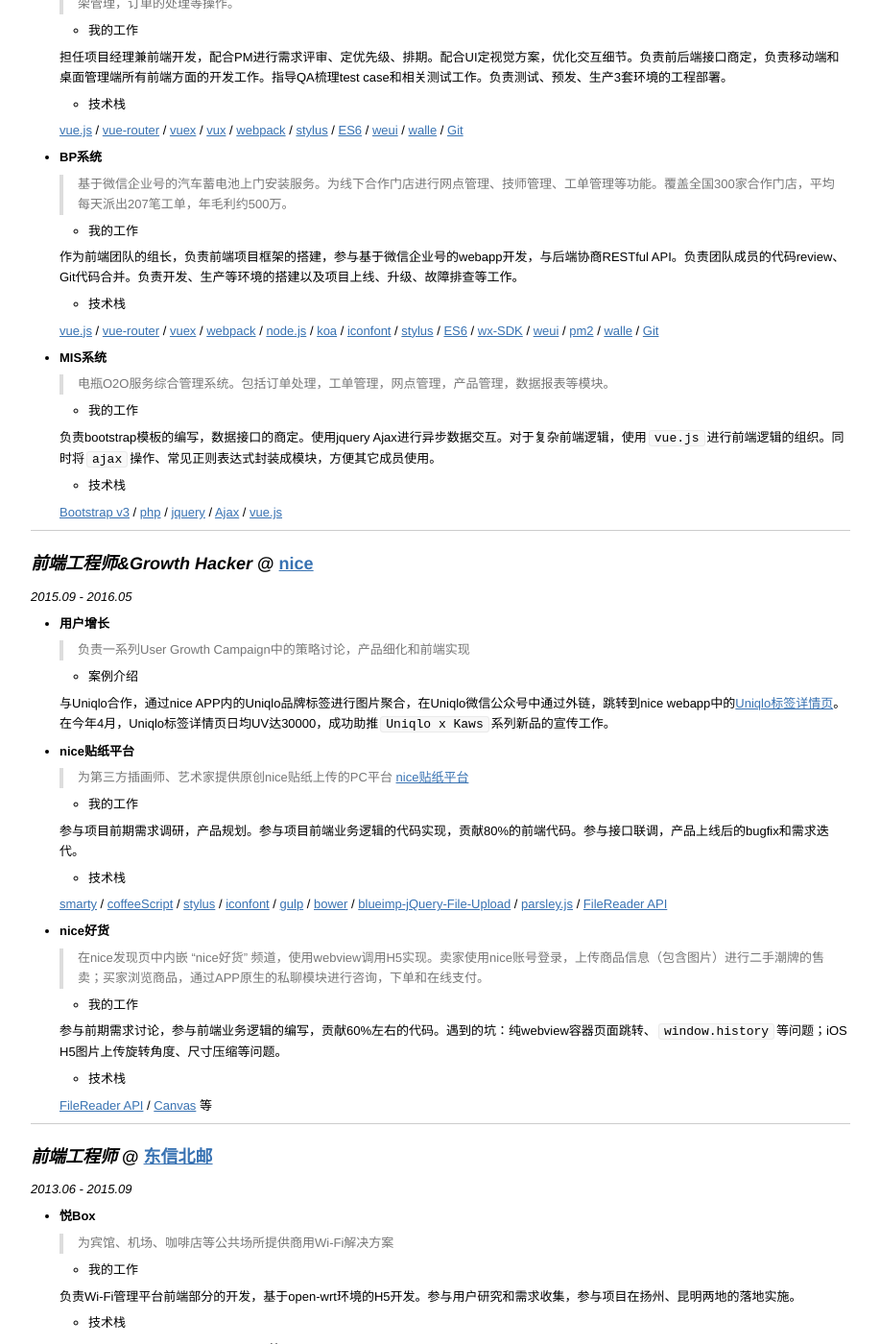
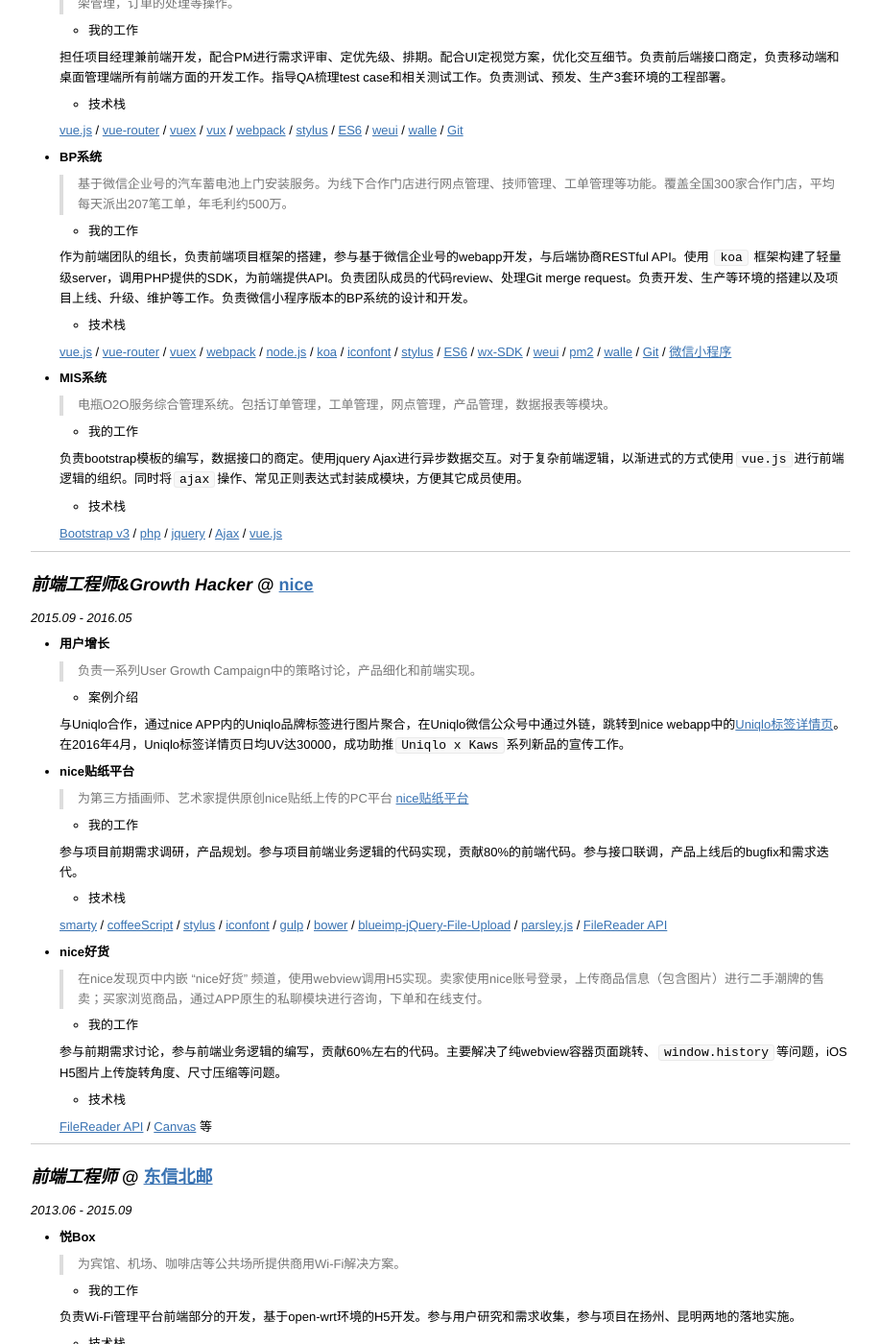
Before and after one commit to rodickmini/rodickmini.github.io, a Jekyll site: the page resume.html, which Jekyll copies as it is, in a window 1280 px wide and 1400 px high, scrolled down 507 px. Shown: the whole window at 96% size, without its empty margins (181-1098 px from the left). Built offline with Jekyll 4.4.1, drawn with Linux system fonts in a browser that asks for light colours; some of the changed text lies outside the part shown.

Commit message:
upd resume

```diff
--- a/resume.html
+++ b/resume.html
@@ -360,24 +360,24 @@
 <li>我的工作</li>
 </ul>
 
-<p>作为前端团队的组长，负责前端项目框架的搭建，参与基于微信企业号的webapp开发，与后端协商RESTful API。负责团队成员的代码review、Git代码合并。负责开发、生产等环境的搭建以及项目上线、升级、故障排查等工作。</p>
+<p>作为前端团队的组长，负责前端项目框架的搭建，参与基于微信企业号的webapp开发，与后端协商RESTful API。使用 <code>koa</code> 框架构建了轻量级server，调用PHP提供的SDK，为前端提供API。负责团队成员的代码review、处理Git merge request。负责开发、生产等环境的搭建以及项目上线、升级、维护等工作。负责微信小程序版本的BP系统的设计和开发。</p>
 
 <ul>
 <li>技术栈</li>
 </ul>
 
-<p><a href="http://cn.vuejs.org/">vue.js</a> / <a href="http://router.vuejs.org/zh-cn/index.html">vue-router</a> / <a href="http://vuex.vuejs.org/">vuex</a> / <a href="https://webpack.github.io/">webpack</a> / <a href="https://nodejs.org">node.js</a> / <a href="http://koajs.com/">koa</a> / <a href="http://www.iconfont.cn/">iconfont</a> / <a href="http://stylus-lang.com/">stylus</a> / <a href="http://es6-features.org/">ES6</a> / <a href="http://mp.weixin.qq.com/wiki/7/aaa137b55fb2e0456bf8dd9148dd613f.html">wx-SDK</a> / <a href="https://weui.io/">weui</a> / <a href="http://pm2.keymetrics.io/">pm2</a> / <a href="https://www.walle-web.io/">walle</a> / <a href="https://git-scm.com/">Git</a></p></li>
+<p><a href="http://cn.vuejs.org/">vue.js</a> / <a href="http://router.vuejs.org/zh-cn/index.html">vue-router</a> / <a href="http://vuex.vuejs.org/">vuex</a> / <a href="https://webpack.github.io/">webpack</a> / <a href="https://nodejs.org">node.js</a> / <a href="http://koajs.com/">koa</a> / <a href="http://www.iconfont.cn/">iconfont</a> / <a href="http://stylus-lang.com/">stylus</a> / <a href="http://es6-features.org/">ES6</a> / <a href="http://mp.weixin.qq.com/wiki/7/aaa137b55fb2e0456bf8dd9148dd613f.html">wx-SDK</a> / <a href="https://weui.io/">weui</a> / <a href="http://pm2.keymetrics.io/">pm2</a> / <a href="https://www.walle-web.io/">walle</a> / <a href="https://git-scm.com/">Git</a> / <a href="https://mp.weixin.qq.com/debug/wxadoc/introduction/index.html">微信小程序</a></p></li>
 <li><p><strong>MIS系统</strong></p>
 
 <blockquote>
-<p>电瓶O2O服务综合管理系统。包括订单处理，工单管理，网点管理，产品管理，数据报表等模块。</p>
+<p>电瓶O2O服务综合管理系统。包括订单管理，工单管理，网点管理，产品管理，数据报表等模块。</p>
 </blockquote>
 
 <ul>
 <li>我的工作</li>
 </ul>
 
-<p>负责bootstrap模板的编写，数据接口的商定。使用jquery Ajax进行异步数据交互。对于复杂前端逻辑，使用<code>vue.js</code>进行前端逻辑的组织。同时将<code>ajax</code>操作、常见正则表达式封装成模块，方便其它成员使用。</p>
+<p>负责bootstrap模板的编写，数据接口的商定。使用jquery Ajax进行异步数据交互。对于复杂前端逻辑，以渐进式的方式使用<code>vue.js</code>进行前端逻辑的组织。同时将<code>ajax</code>操作、常见正则表达式封装成模块，方便其它成员使用。</p>
 
 <ul>
 <li>技术栈</li>
@@ -396,14 +396,14 @@
 <li><p><strong>用户增长</strong></p>
 
 <blockquote>
-<p>负责一系列User Growth Campaign中的策略讨论，产品细化和前端实现</p>
+<p>负责一系列User Growth Campaign中的策略讨论，产品细化和前端实现。</p>
 </blockquote>
 
 <ul>
 <li>案例介绍</li>
 </ul>
 
-<p>与Uniqlo合作，通过nice APP内的Uniqlo品牌标签进行图片聚合，在Uniqlo微信公众号中通过外链，跳转到nice webapp中的<a href="http://oneniceapp.com/tag/exists/657552">Uniqlo标签详情页</a>。在今年4月，Uniqlo标签详情页日均UV达30000，成功助推<code>Uniqlo x Kaws</code>系列新品的宣传工作。</p></li>
+<p>与Uniqlo合作，通过nice APP内的Uniqlo品牌标签进行图片聚合，在Uniqlo微信公众号中通过外链，跳转到nice webapp中的<a href="http://oneniceapp.com/tag/exists/657552">Uniqlo标签详情页</a>。在2016年4月，Uniqlo标签详情页日均UV达30000，成功助推<code>Uniqlo x Kaws</code>系列新品的宣传工作。</p></li>
 <li><p><strong>nice贴纸平台</strong></p>
 
 <blockquote>
@@ -431,7 +431,7 @@
 <li>我的工作</li>
 </ul>
 
-<p>参与前期需求讨论，参与前端业务逻辑的编写，贡献60%左右的代码。遇到的坑：纯webview容器页面跳转、<code>window.history</code>等问题；iOS H5图片上传旋转角度、尺寸压缩等问题。</p>
+<p>参与前期需求讨论，参与前端业务逻辑的编写，贡献60%左右的代码。主要解决了纯webview容器页面跳转、<code>window.history</code>等问题，iOS H5图片上传旋转角度、尺寸压缩等问题。</p>
 
 <ul>
 <li>技术栈</li>
@@ -450,7 +450,7 @@
 <li><p><strong>悦Box</strong></p>
 
 <blockquote>
-<p>为宾馆、机场、咖啡店等公共场所提供商用Wi-Fi解决方案</p>
+<p>为宾馆、机场、咖啡店等公共场所提供商用Wi-Fi解决方案。</p>
 </blockquote>
 
 <ul>
@@ -468,9 +468,9 @@
 
 <h2 id="toc_7">语言能力</h2>
 
-<p><strong>英语</strong> CET-6(575/710分) </p>
+<p>英语 <strong>CET-6</strong> <em>575分</em>（总分710分） </p>
 
-<p>无障碍阅读技术文档，能进行简单的日常交流</p>
+<p>无障碍阅读英文技术文档，能用英语进行简单的日常交流。</p>
 
 <h2 id="toc_8">兴趣爱好</h2>
 
```
